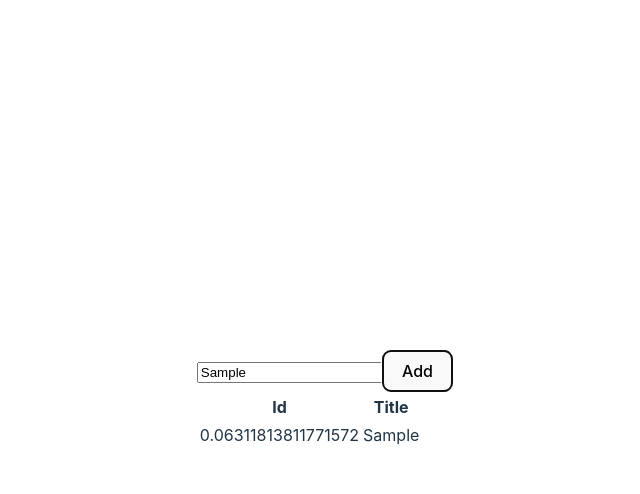
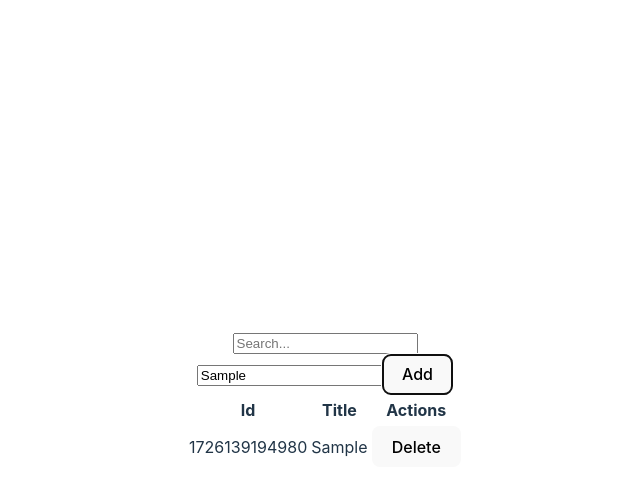
Before and after one commit to ArtemPylhun/React_Course, a React (Vite) app in the folder lab2/: page / in a window 1280 px wide. Both pictures are taken after typing "Sample" into the empty fields and a click on the button "Add". Shown: the top 494 px of the page, without its empty margins (315-955 px from the left). Built offline with nearby package versions, Linux system fonts and the light colour scheme.

Commit message:
feat: tasks done

```diff
--- a/lab2/src/App.jsx
+++ b/lab2/src/App.jsx
@@ -1,31 +1,52 @@
-import { useState } from "react";
-import reactLogo from "./assets/react.svg";
-import viteLogo from "/vite.svg";
+import { useState, useId } from "react";
 import "./App.css";
 import ToDoTable from "./components/ToDoTable";
 import AddToDOComponent from "./components/AddToDOComponent";
+import SearchInput from "./components/SearchInput";
 
 function App() {
   const [toDos, setToDos] = useState([]);
   const [newToDo, setNewToDo] = useState(null);
+  const [filterText, setFilterText] = useState("");
 
   function handleNewTitleChange(event) {
-    setNewToDo({ id: Math.random(), title: event.target.value });
+    setNewToDo({ title: event.target.value });
   }
+
+  const toDoWithId = { ...newToDo, id: Date.now() };
 
   function handleSubmit(event) {
     event.preventDefault();
-    setToDos([...toDos, newToDo]);
+    setToDos([...toDos, toDoWithId]);
   }
+
+  function handleDelete(id) {
+    setToDos((prevToDos) => {
+      return prevToDos.filter((toDo) => toDo.id !== id);
+    });
+  }
+
+  function handleInputChange(event) {
+    event.preventDefault();
+    setFilterText(event.target.value);
+  }
+
+  const filteredToDos = toDos.filter((toDo) => {
+    return toDo.title.toLowerCase().includes(filterText.toLowerCase());
+  });
 
   return (
     <>
+      <SearchInput
+        filterText={filterText}
+        onFilterTextChange={handleInputChange}
+      />
       <AddToDOComponent
         title={newToDo?.title}
         onTitleChange={handleNewTitleChange}
         onSubmit={handleSubmit}
       />
-      <ToDoTable toDos={toDos} />
+      <ToDoTable toDos={filteredToDos} handleDeleteButtonClick={handleDelete} />
     </>
   );
 }
--- a/lab2/src/components/SearchInput.jsx
+++ b/lab2/src/components/SearchInput.jsx
@@ -0,0 +1,16 @@
+import React from "react";
+
+const SearchInput = ({ filterText, onFilterTextChange }) => {
+  return (
+    <form>
+      <input
+        type="text"
+        placeholder="Search..."
+        value={filterText}
+        onChange={onFilterTextChange}
+      />
+    </form>
+  );
+};
+
+export default SearchInput;
--- a/lab2/src/components/ToDoTable.jsx
+++ b/lab2/src/components/ToDoTable.jsx
@@ -1,12 +1,13 @@
 import React from "react";
 
-const ToDoTable = ({ toDos }) => {
+const ToDoTable = ({ toDos, handleDeleteButtonClick }) => {
   return (
     <table>
       <thead>
         <tr>
           <th>Id</th>
           <th>Title</th>
+          <th>Actions</th>
         </tr>
       </thead>
       <tbody>
@@ -15,6 +16,11 @@ const ToDoTable = ({ toDos }) => {
             <tr key={toDo.id.toString()}>
               <td>{toDo.id.toString()}</td>
               <td>{toDo.title}</td>
+              <td>
+                <button onClick={() => handleDeleteButtonClick(toDo.id)}>
+                  Delete
+                </button>
+              </td>
             </tr>
           );
         })}
```
